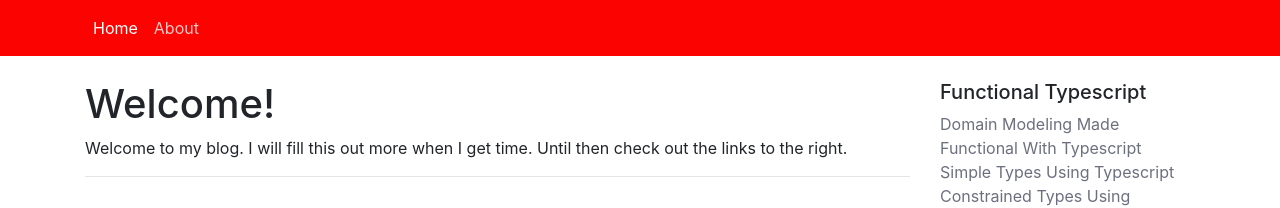
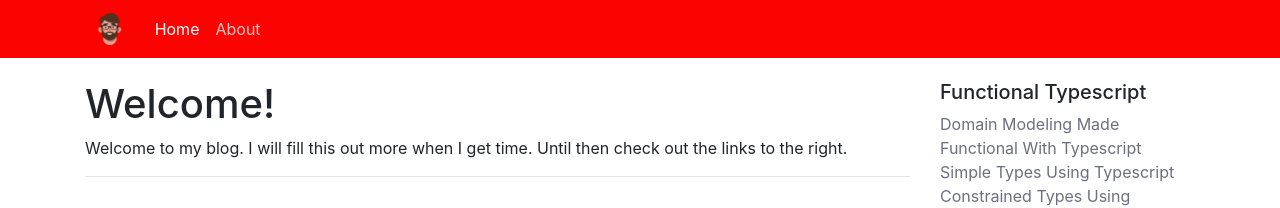
Before and after one commit to brett9897/brett9897.github.io, a Jekyll site: the page built from index.html, in a window 1280 px wide. Shown: the top 208 px of the page. Built offline with Jekyll 4.4.1, drawn with Linux system fonts in a browser that asks for light colours; nearby versions of some CDN libraries.

Commit message:
Added icon in menu when banner disappears

```diff
--- a/_includes/navigation.html
+++ b/_includes/navigation.html
@@ -9,11 +9,13 @@
         </div>
     </div>
     <nav class="navbar navbar-expand-md fixed-top nav-down">
+        <a class="navbar-brand mobile nav-down" href="/"><img src="/assets/images/favicon.png" width="32" height="32"></a>
         <button class="navbar-toggler" type="button" data-toggle="collapse" data-target="#mainNavigation" aria-controls="mainNavigation" aria-expanded="false" aria-label="Toggle navigation">
             <i class="fas fa-bars"></i>
         </button>
         <div class="collapse navbar-collapse" id="mainNavigation">
             <div class="container">
+                <a class="navbar-brand full-menu nav-down" href="/"><img src="/assets/images/favicon.png" width="32" height="32">&nbsp;</a>
                 <ul class="navbar-nav mr-auto">
                     {% for item in site.data.navigation %}
                         <li class="nav-item {% if page.url == item.link %} active {% endif %}">
--- a/_sass/main.scss
+++ b/_sass/main.scss
@@ -155,4 +155,30 @@
     .navbar-toggler {
         color: $primary-color;
     }
+
+    .navbar-brand.mobile {
+        & > img {
+            display: none;
+        }
+
+        &.nav-up > img {
+            display: inherit;
+        }
+
+        @media (min-width: $md) {
+            & > img, &.nav-up > img {
+                display: none;
+            }
+        }
+    }
+
+    .navbar-brand.full-menu {
+        display: none;
+
+        @media (min-width: $md) {
+            &.nav-up {
+                display: inherit;
+            }
+        }
+    }
 }
```
